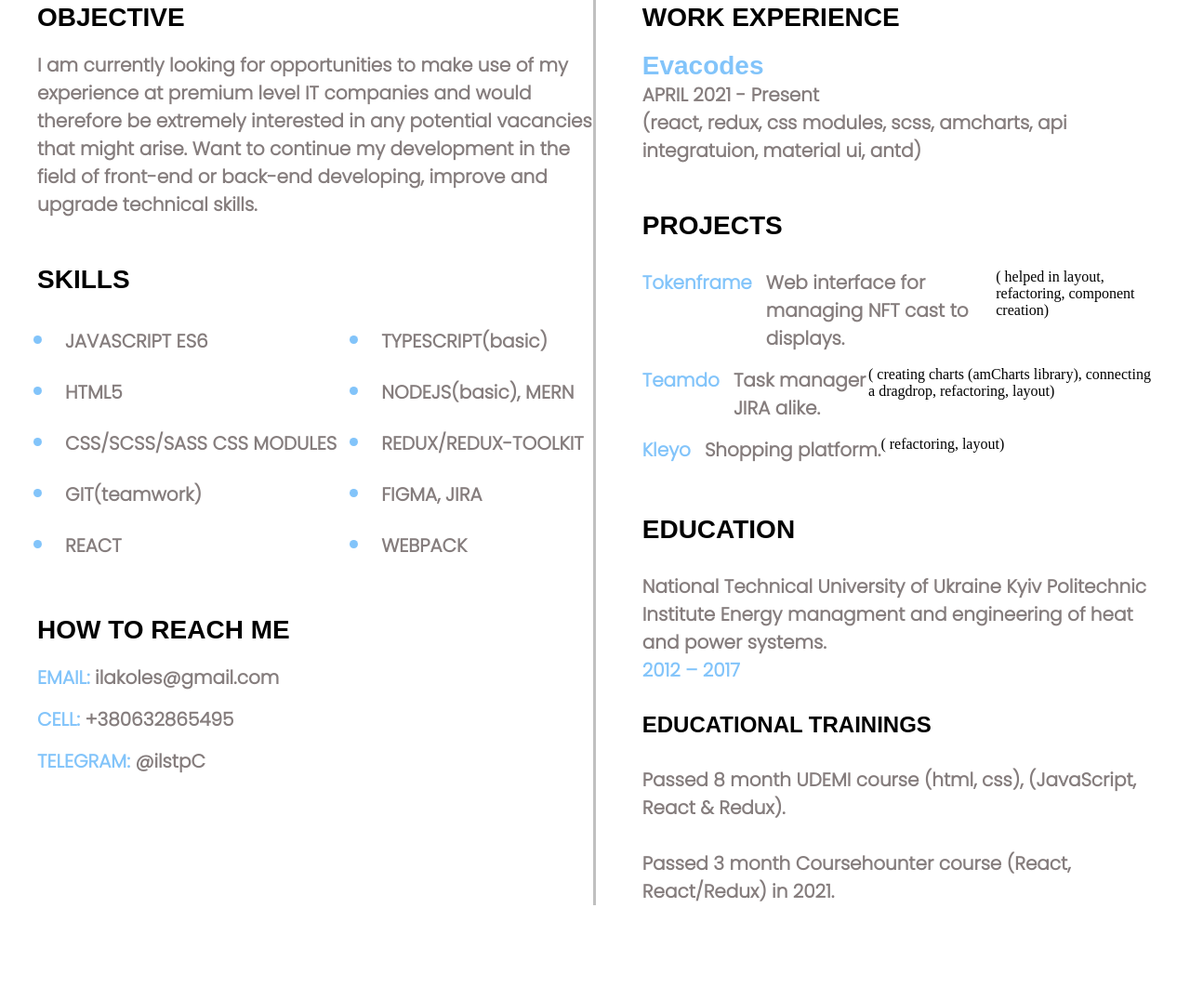
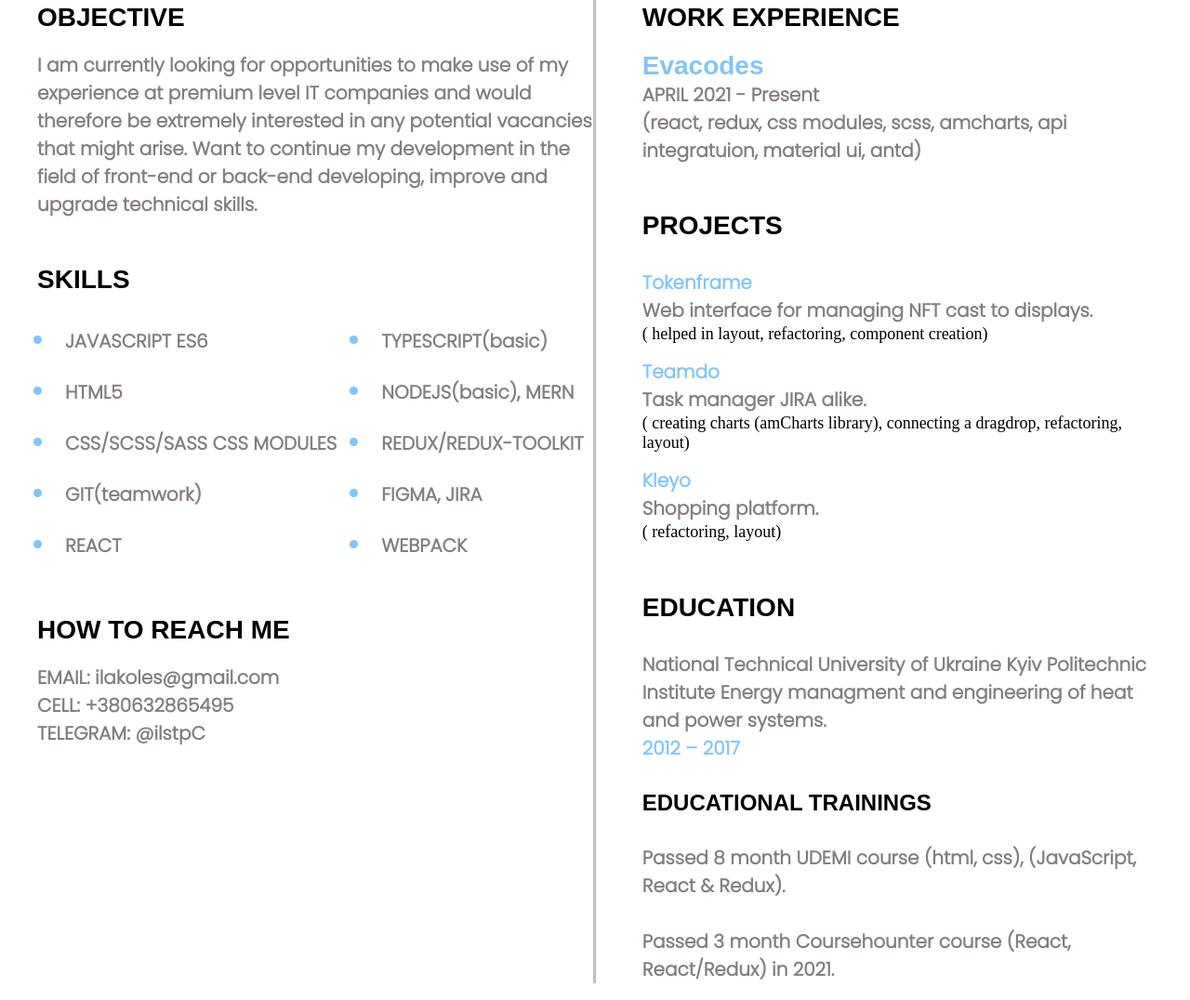
Before and after one commit to IliasArgument/MYresume, a plain HTML site: page index.html in a window 1280 px wide. Shown: the part 730-1806 px from the top of the page at 93% size. Drawn offline with Linux system fonts and the light colour scheme; a web font is replaced by a local one.

Commit message:
Update style.css

```diff
--- a/style.css
+++ b/style.css
@@ -189,23 +189,13 @@ p {
 }
 
 
-/* contact_container */
-
-.contact_sub_title {
-    margin-top: 15px;
-}
-.contact_info {
-    color: rgb(130, 196, 250);
-}
 /* project container */
 
 .project_content {
     display: flex;
     padding: 10px 0 5px 0;
-}
-
-.project_text {
-    margin-left: 15px;
+    flex-direction: column;
+    justify-content: start;
 }
 
 .project_name,
@@ -214,6 +204,14 @@ a {
     text-decoration: none;
 }
 
+.project_info_block {
+    display: flex;
+    flex-direction: column;
+}
+.project_info {
+    font-size: 18px;
+    font-weight: 500;
+}
 /* education container */
 
 .education_block {
```
